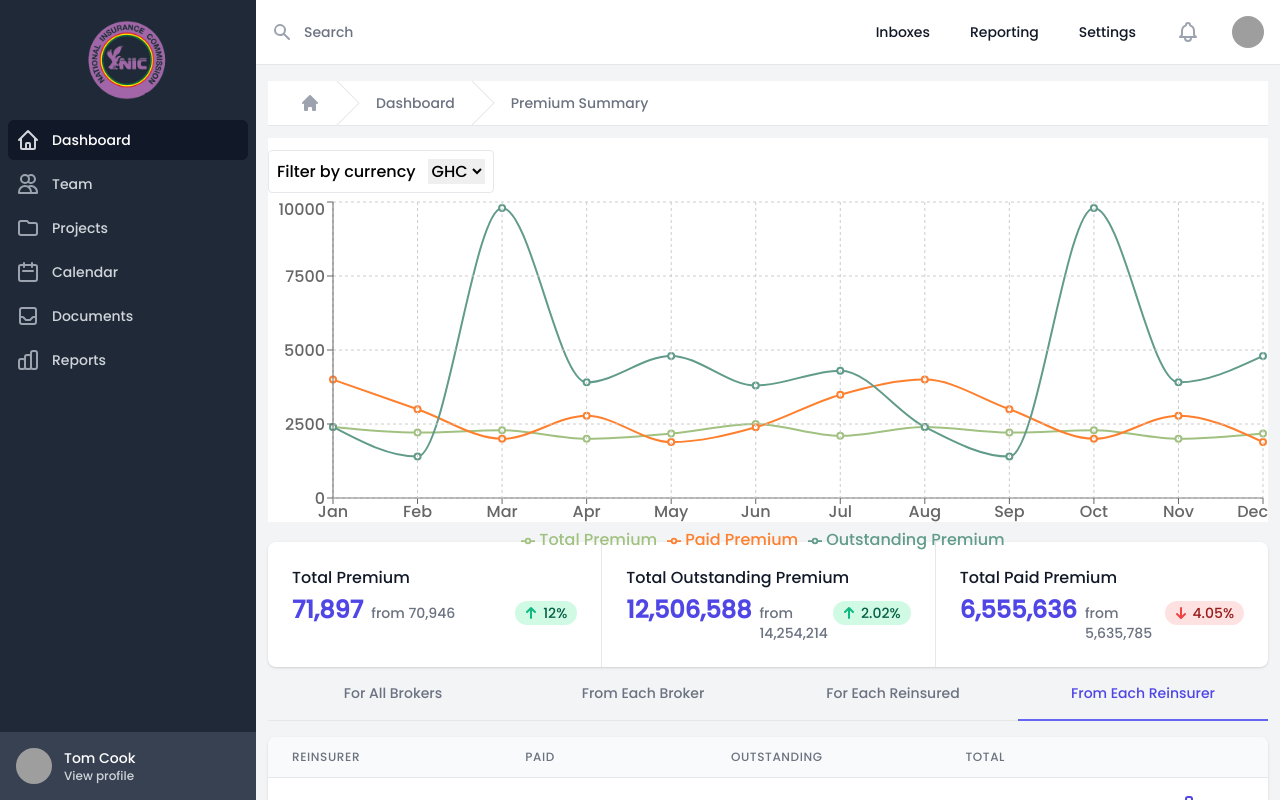
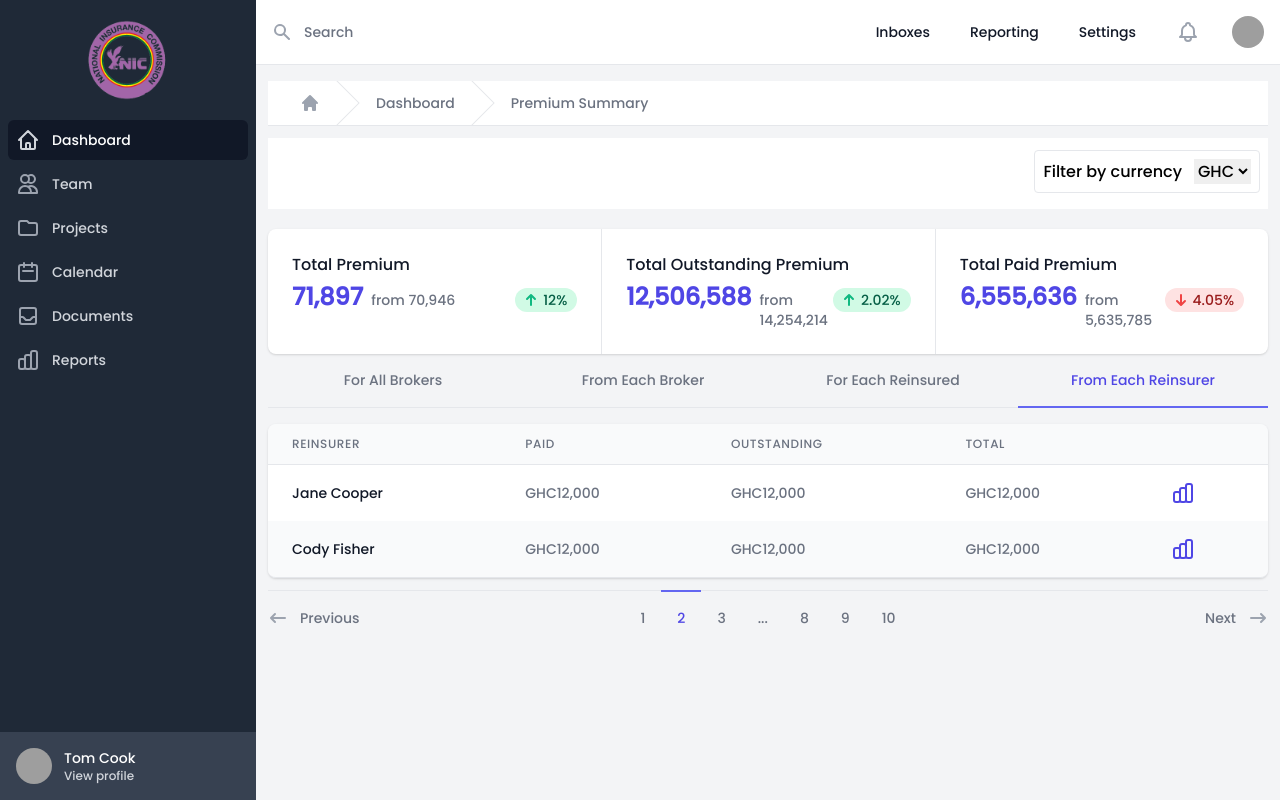
Before and after one commit to Khoby-790/template-nic, a React (Create React App) app: page /premium in a window 1280 px wide. Built offline with nearby package versions, Linux system fonts and the light colour scheme; grey boxes are pictures that could not be loaded.

Commit message:
--- Auto-Git Commit ---

```diff
--- a/src/pages/PremiumExpansion/PremiumExpansion.tsx
+++ b/src/pages/PremiumExpansion/PremiumExpansion.tsx
@@ -104,8 +104,8 @@ const PremiumExpansion = (props: Props) => {
                     <PageBreadCrum page="Premium Summary" />
                 </div>
 
-                <div className="h-96 mt-3 bg-white py-3">
-                    <div className="flex">
+                <div className="h-auto mt-3 bg-white py-3">
+                    <div className="flex justify-end">
                         <div className="flex border  mr-2 p-2 mb-1 rounded items-baseline">
                             <label className="mr-3" htmlFor="">Filter by currency</label>
                             <select name="" id="">
```
